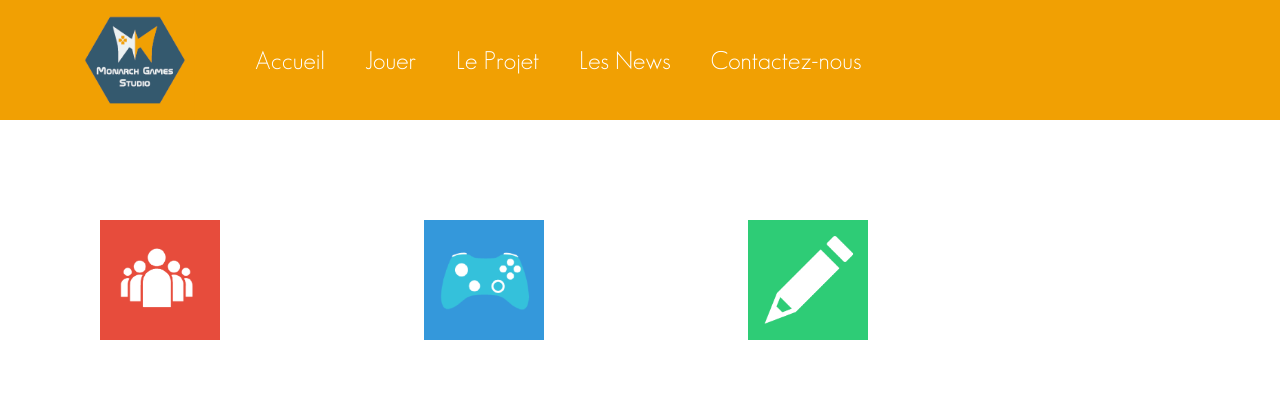
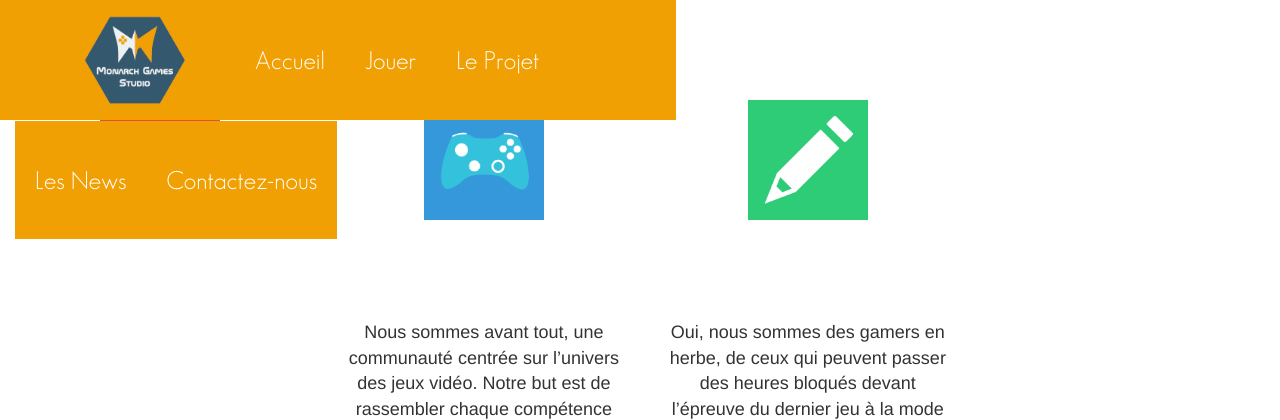
Before and after one commit to Pitcholine16/MGS-Website, a PHP site: page /home.php in a window 1280 px wide. Shown: the top 420 px of the page. Run offline with PHP 8.4, Linux system fonts and the light colour scheme.

Commit message:
--header

```diff
--- a/styleHeader.css
+++ b/styleHeader.css
@@ -9,6 +9,7 @@ body
 {
     background-color: rgba(241, 160, 3,1);
     height : 120px;
+    position: fixed;
 }
 
 .menu ul:not(.sub-nav) /** Premier <ul> **/
```
